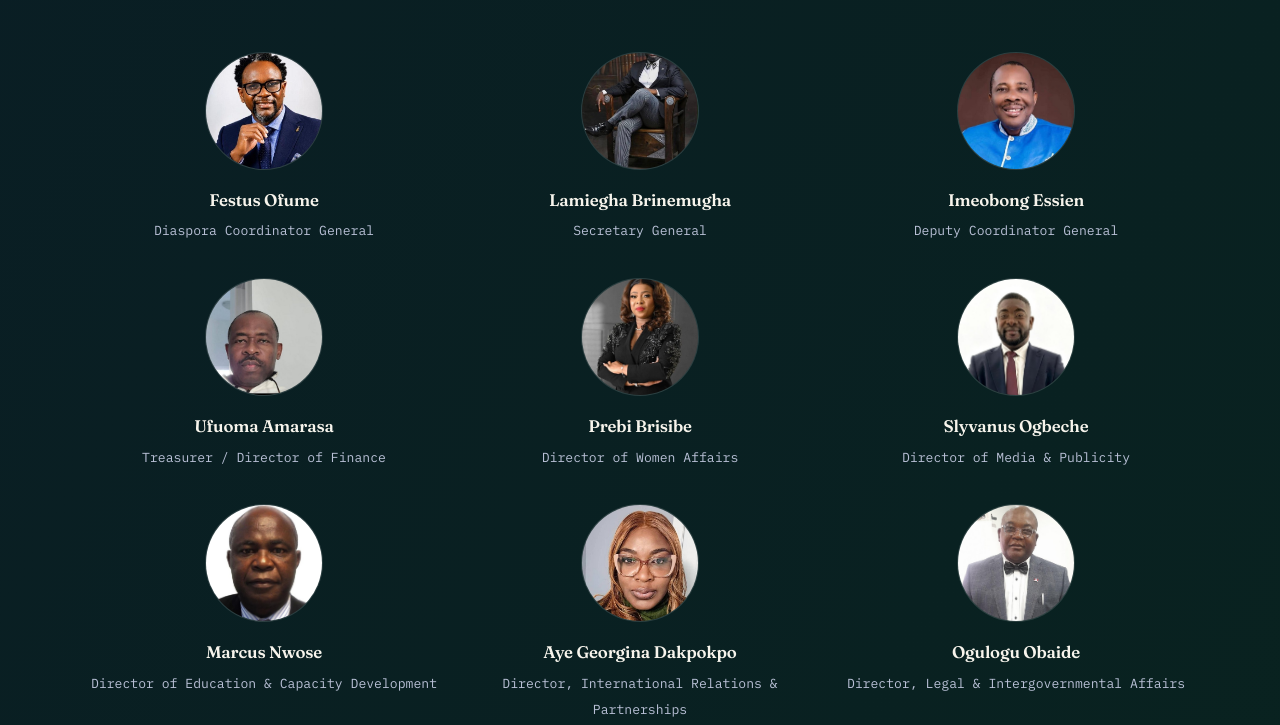
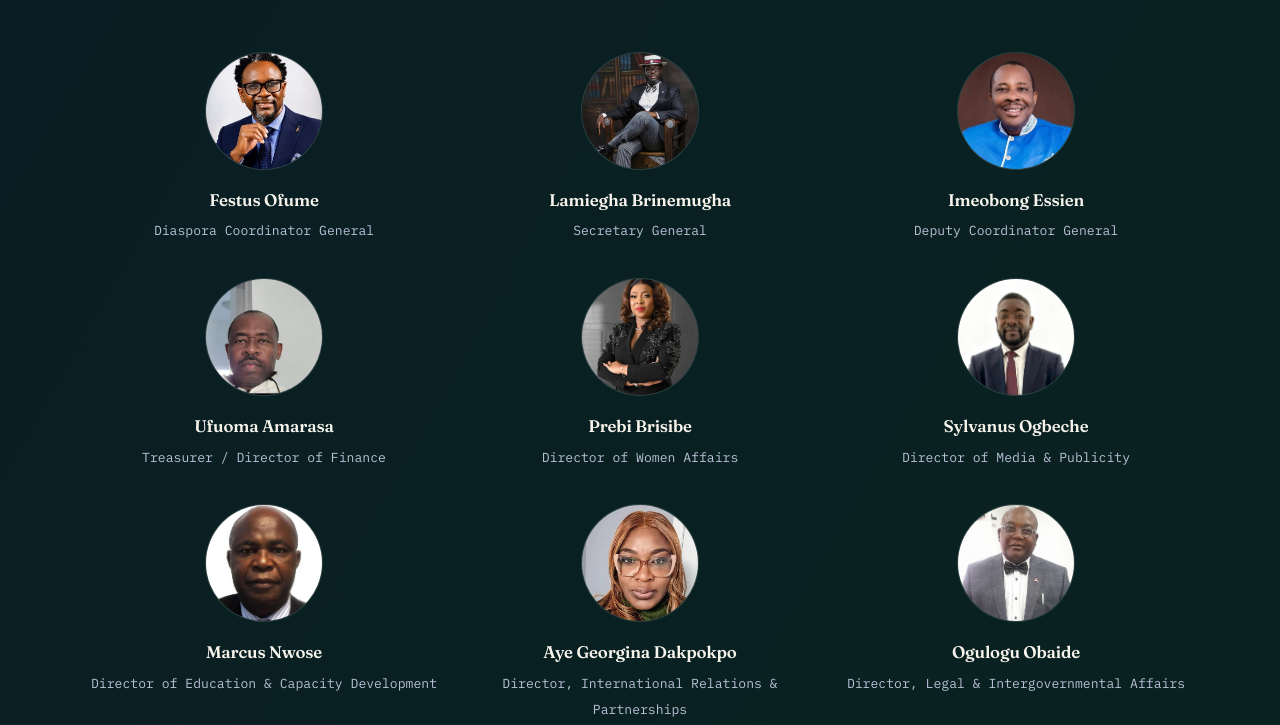
Before and after one commit to chaqBD/PANDEF-Website, a plain HTML site: page index.html in a window 1280 px wide. Shown: the part 2196-2921 px from the top of the page. Drawn offline with Linux system fonts and the light colour scheme.

Commit message:
Fix Lamiegha Brinemugha's photo crop and correct Sylvanus Ogbeche's name spelling
Co-Authored-By: Claude Sonnet 5 <noreply@anthropic.com>

```diff
--- a/index.html
+++ b/index.html
@@ -108,7 +108,7 @@
 <h4>Festus Ofume</h4><span>Diaspora Coordinator General</span>
 </div>
 <div class="governor-card">
-<div class="governor-photo"><img src="assets/team/lamiegha-brinemugha.jpg" alt="Lamiegha Brinemugha"></div>
+<div class="governor-photo"><img src="assets/team/lamiegha-brinemugha.jpg" alt="Lamiegha Brinemugha" style="object-position:62% 10%;"></div>
 <h4>Lamiegha Brinemugha</h4><span>Secretary General</span>
 </div>
 <div class="governor-card">
@@ -124,8 +124,8 @@
 <h4>Prebi Brisibe</h4><span>Director of Women Affairs</span>
 </div>
 <div class="governor-card">
-<div class="governor-photo"><img src="assets/team/slyvanus-ogbeche.jpg" alt="Slyvanus Ogbeche"></div>
-<h4>Slyvanus Ogbeche</h4><span>Director of Media &amp; Publicity</span>
+<div class="governor-photo"><img src="assets/team/slyvanus-ogbeche.jpg" alt="Sylvanus Ogbeche"></div>
+<h4>Sylvanus Ogbeche</h4><span>Director of Media &amp; Publicity</span>
 </div>
 <div class="governor-card">
 <div class="governor-photo"><img src="assets/team/marcus-nwose.jpg" alt="Marcus Nwose"></div>
@@ -179,7 +179,7 @@
 <h4>Shaka George Oboge</h4><span>Coordinator, United States of America</span>
 </div>
 <div class="governor-card">
-<div class="governor-photo"><img src="assets/team/lamiegha-brinemugha.jpg" alt="Lamiegha Brinemugha"></div>
+<div class="governor-photo"><img src="assets/team/lamiegha-brinemugha.jpg" alt="Lamiegha Brinemugha" style="object-position:62% 10%;"></div>
 <h4>Lamiegha Brinemugha</h4><span>Coordinator, United Kingdom</span>
 </div>
 </div>
```
